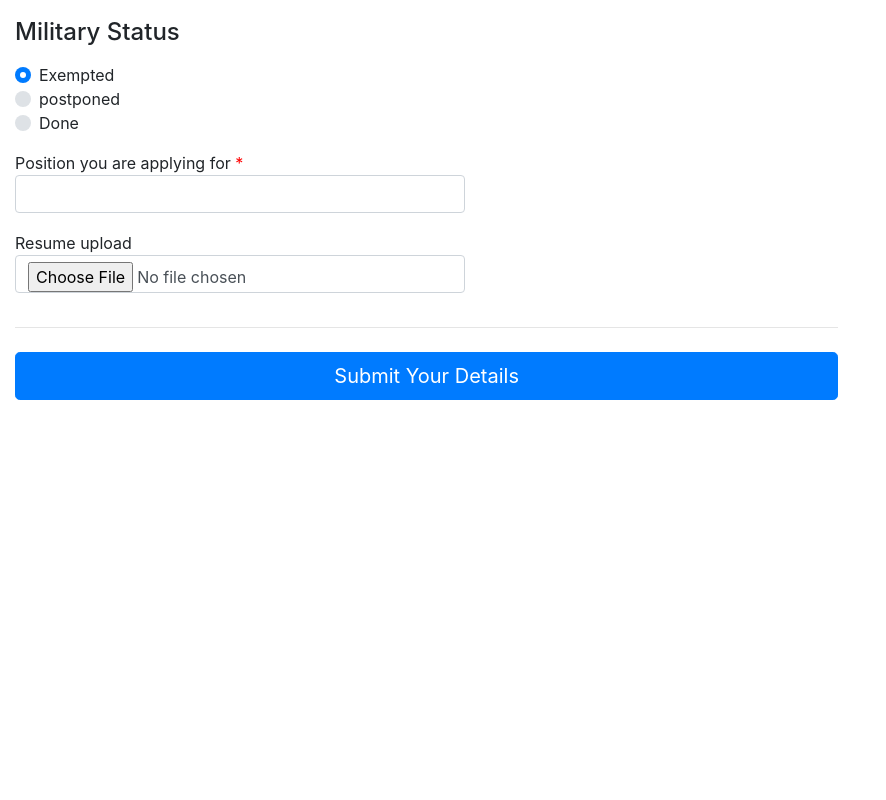
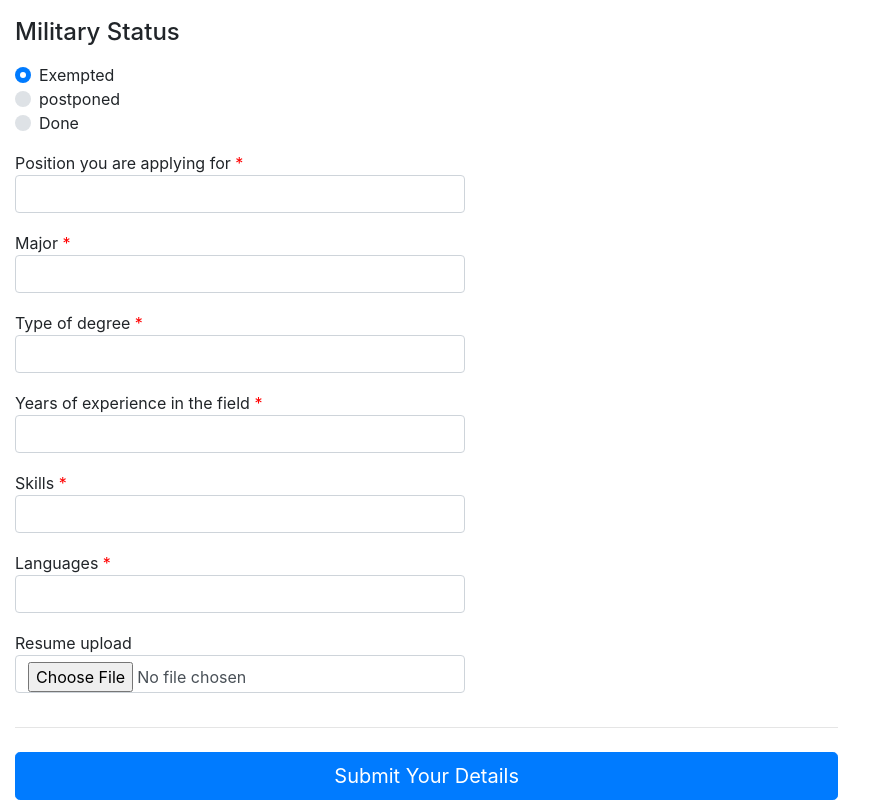
Before and after one commit to Abanoub461996/Cv_Drop, a website: page form/form.html in a window 1280 px wide. Shown: the part 482-1282 px from the top of the page, without its empty margins (0-886 px from the left). Before the commit the page ends 882 px from the top, so only its background shows below. Drawn offline with nearby package versions, Linux system fonts and the light colour scheme.

```diff
--- a/app.js
+++ b/app.js
@@ -17,7 +17,7 @@
 })
 
 app.get("/search", (req, res) => {
-    res.sendFile(__dirname+"/form/search/form.html")
+    res.sendFile(__dirname+"/form/search/search.html")
 })
 
 app.listen(3000, () =>{
--- a/form/form.html
+++ b/form/form.html
@@ -89,6 +89,21 @@
         <div style="padding-bottom: 18px;">Position you are applying for<span style="color: red;"> *</span><br/>
           <input type="text" id="data_9" name="data_9" style="max-width : 450px;" class="form-control"/>
         </div>
+        <div style="padding-bottom: 18px;">Major<span style="color: red;"> *</span><br/>
+          <input type="text" id="data_9" name="data_9" style="max-width : 450px;" class="form-control"/>
+        </div>
+        <div style="padding-bottom: 18px;">Type of degree<span style="color: red;"> *</span><br/>
+          <input type="text" id="data_9" name="data_9" style="max-width : 450px;" class="form-control"/>
+        </div>
+        <div style="padding-bottom: 18px;">Years of experience in the field<span style="color: red;"> *</span><br/>
+          <input type="text" id="data_9" name="data_9" style="max-width : 450px;" class="form-control"/>
+        </div>
+        <div style="padding-bottom: 18px;">Skills<span style="color: red;"> *</span><br/>
+          <input type="text" id="data_9" name="data_9" style="max-width : 450px;" class="form-control"/>
+        </div>
+        <div style="padding-bottom: 18px;">Languages<span style="color: red;"> *</span><br/>
+          <input type="text" id="data_9" name="data_9" style="max-width : 450px;" class="form-control"/>
+        </div>
         <div style="padding-bottom: 18px;">Resume upload<br/>
           <input id="data_10" name="data_10" style="max-width : 450px;" type="file" class="form-control"/>
         </div>
--- a/package.json
+++ b/package.json
@@ -11,6 +11,7 @@
   "dependencies": {
     "body-parser": "^1.19.0",
     "express": "^4.17.1",
-    "nodemon": "^2.0.9"
+    "nodemon": "^2.0.11",
+    "nouislider": "^15.2.0"
   }
 }
```
Also changed, not shown: form/search/search.html (+1 -0 lines), 1 other file.
